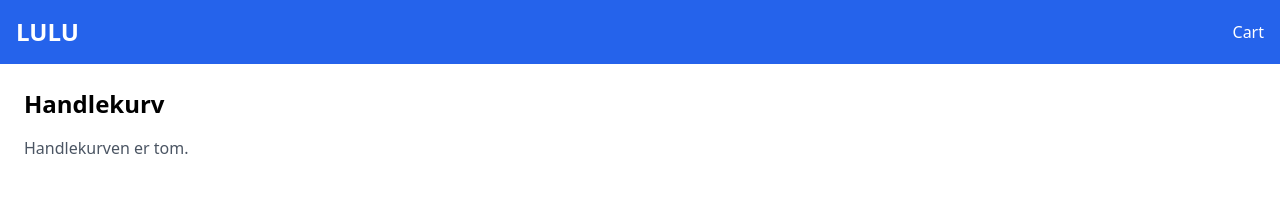
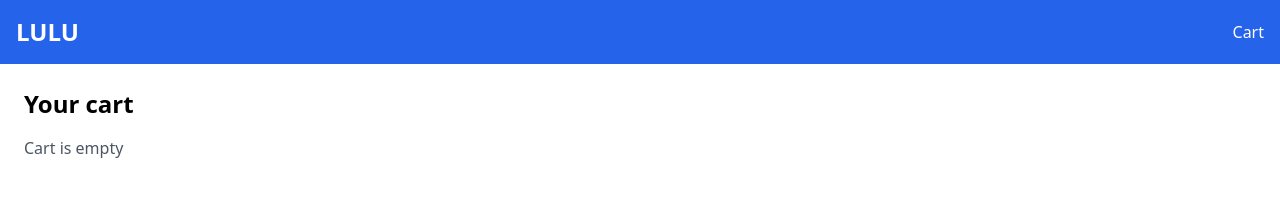
Before and after one commit to Kittypoda/js-frameworks, a React (Vite) app: page /cart in a window 1280 px wide. Shown: the top 210 px of the page. Built offline with nearby package versions, Linux system fonts and the light colour scheme.

Commit message:
lang fixed

```diff
--- a/src/pages/CartPage.jsx
+++ b/src/pages/CartPage.jsx
@@ -1,18 +1,16 @@
 import { Link } from "react-router-dom";
 
 function CartPage({ cart, removeFromCart, clearCart }) {
-  // 🛒 Beregn totalpris
   const totalPrice = cart.reduce((total, product) => total + product.discountedPrice, 0);
 
   return (
     <div className="container mx-auto p-6">
-      <h1 className="text-2xl font-bold mb-4">Handlekurv</h1>
+      <h1 className="text-2xl font-bold mb-4">Your cart</h1>
 
       {cart.length === 0 ? (
-        <p className="text-gray-600">Handlekurven er tom.</p>
+        <p className="text-gray-600">Cart is empty</p>
       ) : (
         <div>
-          {/* 🛒 Liste over produkter i handlekurven */}
           {cart.map((product, index) => (
             <div key={index} className="flex items-center justify-between border-b py-4">
               <div className="flex items-center gap-4">
@@ -22,12 +20,11 @@ function CartPage({ cart, removeFromCart, clearCart }) {
                   <p className="text-gray-700">{product.discountedPrice} kr</p>
                 </div>
               </div>
-              {/* 🗑 Fjern produkt-knapp */}
               <button
                 onClick={() => removeFromCart(product.id)}
                 className="bg-red-500 text-white px-3 py-1 rounded-md hover:bg-red-600 transition"
               >
-                Fjern
+                Remove
               </button>
             </div>
           ))}
@@ -37,16 +34,15 @@ function CartPage({ cart, removeFromCart, clearCart }) {
             <h2 className="text-xl font-bold">Total: {totalPrice.toFixed(2)} kr</h2>
           </div>
 
-          {/* 🔄 Tøm handlekurv & Gå til betaling */}
           <div className="flex gap-4 mt-4">
             <button
               onClick={clearCart}
               className="bg-gray-500 text-white px-4 py-2 rounded-md hover:bg-gray-600 transition"
             >
-              Tøm handlekurv
+              Empty cart
             </button>
             <Link to="/checkout" className="bg-blue-500 text-white px-4 py-2 rounded-md hover:bg-blue-600 transition">
-              Gå til betaling
+              Checkout
             </Link>
           </div>
         </div>
--- a/src/pages/HomePage.jsx
+++ b/src/pages/HomePage.jsx
@@ -19,21 +19,16 @@ function HomePage({ addToCart }) {
 
   return (
     <div className="container mx-auto p-6">
-      <h1 className="text-2xl font-bold mb-4">Produkter</h1>
+      <h1 className="text-2xl font-bold mb-4">Products</h1>
       <div className="grid grid-cols-1 sm:grid-cols-2 md:grid-cols-3 lg:grid-cols-4 gap-6">
         {products.map((product) => (
           <div key={product.id} className="border p-4 shadow-lg rounded-lg bg-white">
-            {/* 📌 Klikkbart bilde */}
             <Link to={`/product/${product.id}`}>
               <img src={product.image.url} alt={product.image.alt} className="w-full h-48 object-cover rounded-md" />
             </Link>
-
-            {/* 📌 Klikkbar tittel */}
             <Link to={`/product/${product.id}`} className="block mt-2 text-lg font-semibold hover:text-blue-500">
               {product.title}
             </Link>
-
-            {/* 📌 Pris & rabatt */}
             <p className="text-gray-600">
               {product.discountedPrice < product.price ? (
                 <>
@@ -44,13 +39,11 @@ function HomePage({ addToCart }) {
                 <span>{product.price} kr</span>
               )}
             </p>
-
-            {/* 🛒 Quick Buy knapp */}
             <button
               onClick={() => addToCart(product)}
               className="mt-3 w-full bg-blue-500 text-white py-2 rounded-md hover:bg-blue-600 transition"
             >
-              Legg i handlekurv
+              Add to cart
             </button>
           </div>
         ))}
```
